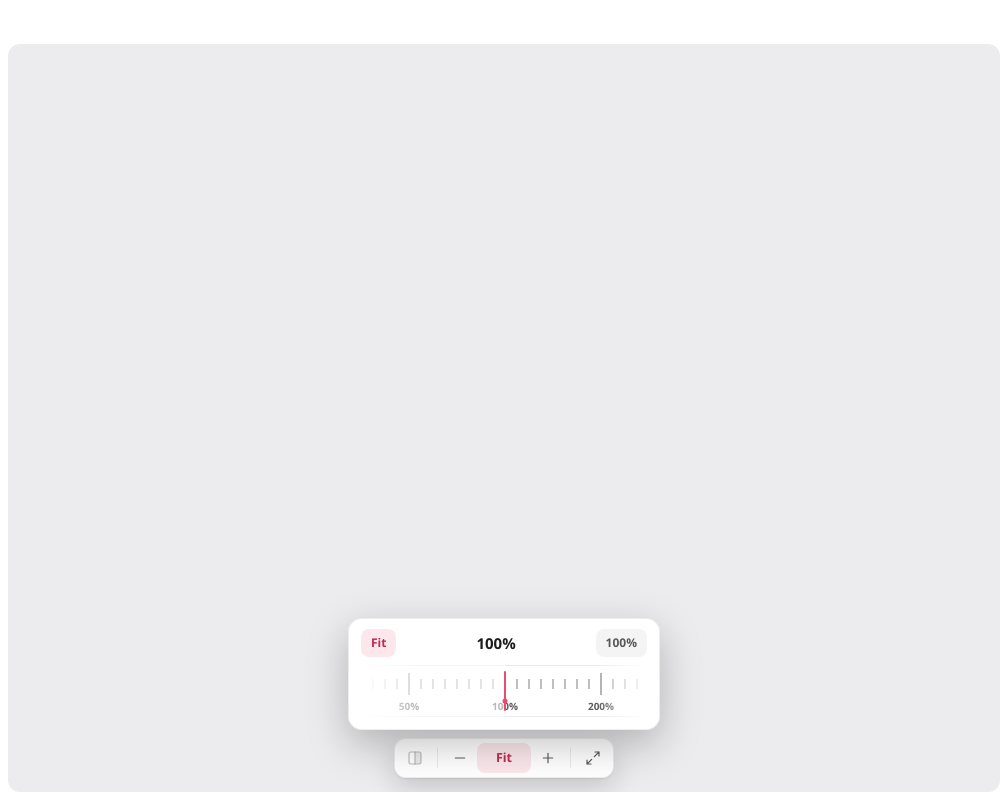
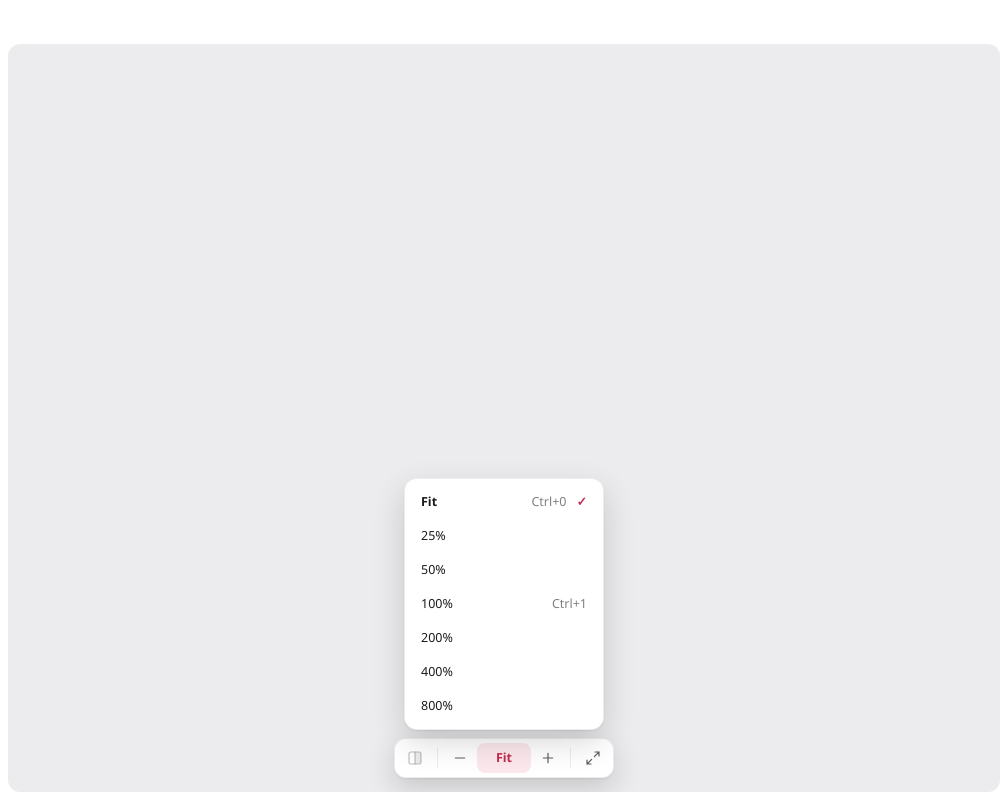
Before and after one commit to zzvimalzz/pomelo, an Electron app: page src/features/image-editor/ui/editor.html in a window 1000 px wide. Both pictures are taken after a click on the button "Fit". Drawn offline with Linux system fonts and the light colour scheme; no server answers.

Commit message:
Replace the editor's zoom ruler with a menu of zoom levels
The zoom value now opens a menu of Fit, 25%, 50%, 100%, 200%, 400% and 800%, like the PDF window's View menu: the zoom in use is ticked, a level below Fit is greyed out, and Up, Down and Esc work in it. The menu is fully opaque in both themes.

Co-Authored-By: Claude Sonnet 5.5 <noreply@anthropic.com>

```diff
--- a/src/features/image-editor/ui/editor.css
+++ b/src/features/image-editor/ui/editor.css
@@ -1,5 +1,5 @@
 /* SPDX-License-Identifier: AGPL-3.0-or-later */
-/* The editor's own rules: the picture in its rounded well, the pill and zoom ruler, the panel. The shared window rules are in ui-shared/window.css. */
+/* The editor's own rules: the picture in its rounded well, the pill and zoom menu, the panel. The shared window rules are in ui-shared/window.css. */
 :root { --check-a: rgba(255, 255, 255, .55); --check-b: rgba(0, 0, 0, .06); }
 @media (prefers-color-scheme: dark) { :root { --check-a: rgba(255, 255, 255, .04); --check-b: rgba(255, 255, 255, .08); } }
 
@@ -30,24 +30,17 @@
 .zv { min-width: 54px; height: 30px; padding: 0 8px; border: 0; border-radius: 8px; background: none; font-size: 12.5px; font-weight: 600; font-variant-numeric: tabular-nums; color: var(--txt); cursor: pointer; }
 .zv.on { background: var(--accent-soft); color: var(--accent-ink); }
 
-.zpop { position: absolute; left: 50%; bottom: 62px; z-index: 5; width: 312px; padding: 10px 12px 12px; border-radius: 14px; background: var(--dock); border: 1px solid var(--bar-line);
-  box-shadow: inset 0 1px 0 var(--bar-hi), 0 14px 40px rgba(0, 0, 0, .25); transform: translateX(-50%); transform-origin: 50% 100%; animation: zpop-in .2s var(--out); }
-@keyframes zpop-in { from { opacity: 0; transform: translate(-50%, 6px) scale(.97); } }
-.zhead { display: flex; align-items: center; justify-content: space-between; margin-bottom: 8px; }
-.zhead b { font-size: 15px; font-weight: 700; font-variant-numeric: tabular-nums; }
-.chip { height: 28px; padding: 0 10px; border: 0; border-radius: 8px; background: var(--hover); font-size: 12px; font-weight: 600; color: var(--muted); cursor: pointer; transition: background .15s, color .15s; }
-.chip:hover { color: var(--txt); background: var(--tab-hover); }
-.chip.on { background: var(--accent-soft); color: var(--accent-ink); }
-.ruler { position: relative; width: 288px; height: 52px; overflow: hidden; border-radius: 10px; background: var(--field); box-shadow: inset 0 0 0 1px var(--line); cursor: ew-resize; touch-action: none;
-  -webkit-mask-image: linear-gradient(90deg, transparent, #000 18%, #000 82%, transparent); }
-.ruler svg { position: absolute; left: 0; top: 0; transition: transform .22s var(--out); }
-.ruler.drag svg { transition: none; }
-.ruler line { stroke: var(--faint); stroke-width: 1; }
-.ruler line.big { stroke: var(--txt); opacity: .7; }
-.ruler text { fill: var(--muted); font-size: 10px; font-weight: 600; text-anchor: middle; }
-.ruler circle { fill: var(--accent); }
-.ruler .below { fill: var(--field); opacity: .72; }
-.needle { position: absolute; left: 50%; top: 6px; bottom: 6px; width: 2px; margin-left: -1px; border-radius: 1px; background: var(--accent); }
+.zmenu { position: absolute; left: 50%; bottom: 62px; z-index: 5; min-width: 200px; padding: 6px; border-radius: 13px; background: #fff; border: 1px solid var(--bar-line);
+  box-shadow: inset 0 1px 0 var(--bar-hi), 0 1px 2px rgba(0, 0, 0, .08), 0 12px 32px rgba(0, 0, 0, .16); transform: translateX(-50%); transform-origin: 50% 100%; animation: zmenu-in .24s var(--out); }
+@keyframes zmenu-in { from { opacity: 0; transform: translate(-50%, 8px) scale(.96); } }
+.zmenu .mi { width: 100%; display: flex; align-items: center; height: 34px; padding: 0 10px; border: 0; border-radius: 8px; background: none; text-align: left; font-size: 12.5px; font-variant-numeric: tabular-nums; color: var(--txt); cursor: pointer; }
+.zmenu .mi:hover:not(:disabled) { background: var(--hover); }
+.zmenu .mi:focus-visible { outline: 2px solid var(--accent); outline-offset: -2px; }
+.zmenu .mi:disabled { color: var(--faint); cursor: default; }
+.zmenu .mi.on { font-weight: 700; }
+.zmenu .mi.on::after { content: '\2713'; margin-left: 10px; color: var(--accent-ink); }
+.zmenu kbd { margin-left: auto; padding: 0; border: 0; background: none; color: var(--faint); font: inherit; font-weight: 500; }
+@media (prefers-color-scheme: dark) { .zmenu { background: rgb(44, 44, 48); } .zmenu .mi:hover:not(:disabled) { background: rgba(255, 255, 255, .1); } }
 
 #panel { --rail: 320px; display: flex; justify-content: flex-end; transition: width .32s var(--out); }
 #panel.still { transition: none; }
@@ -66,5 +59,5 @@ body.full .titletools { margin-right: 8px; }
 body.full .well { margin-top: 8px; }
 
 @media (prefers-reduced-motion: reduce) {
-  .well, #panel, .pill, .zpop, .ruler svg, .stage.first, .views[data-turn] .view, body.full .titlerow, .chip { animation: none; transition: none; }
+  .well, #panel, .pill, .zmenu, .stage.first, .views[data-turn] .view, body.full .titlerow { animation: none; transition: none; }
 }
--- a/src/features/image-editor/ui/editor.html
+++ b/src/features/image-editor/ui/editor.html
@@ -24,13 +24,10 @@
         <div class="gpu" id="gpu" hidden><span id="gpuicon"></span><b>Can't show this image</b><span>Editing needs graphics acceleration, which is off on this PC.</span></div>
         <div class="pill" id="pill">
           <button class="ib" id="compare" type="button" disabled></button><i class="sep"></i>
-          <button class="ib" id="zoomout" type="button"></button><button class="zv" id="zoomval" type="button" title="Zoom" aria-haspopup="dialog"></button><button class="ib" id="zoomin" type="button"></button><i class="sep"></i>
+          <button class="ib" id="zoomout" type="button"></button><button class="zv" id="zoomval" type="button" title="Zoom" aria-haspopup="menu"></button><button class="ib" id="zoomin" type="button"></button><i class="sep"></i>
           <button class="ib" id="fullscreen" type="button"></button>
         </div>
-        <div class="zpop" id="zpop" role="dialog" aria-label="Zoom" hidden>
-          <div class="zhead"><button class="chip" id="zfit" type="button">Fit</button><b id="znum"></b><button class="chip" id="z100" type="button">100%</button></div>
-          <div class="ruler" id="zruler" title="Zoom"><i class="needle"></i></div>
-        </div>
+        <div class="zmenu" id="zmenu" role="menu" aria-label="Zoom" hidden></div>
       </main>
       <aside class="panel" id="panel"><div class="inner" id="inner">
         <div class="seg3" id="tools" role="radiogroup" aria-label="Tool">
--- a/src/features/image-editor/ui/view.js
+++ b/src/features/image-editor/ui/view.js
@@ -1,21 +1,19 @@
 // SPDX-License-Identifier: AGPL-3.0-or-later
-// The well and what is round it: the picture's zoom and pan, the pill with the zoom buttons, the zoom ruler, the panel that hides, and
+// The well and what is round it: the picture's zoom and pan, the pill with the zoom buttons, the zoom menu, the panel that hides, and
 // full screen. Zoom is canvas pixels for each picture pixel, so 100 % is one picture pixel for each screen pixel. A classic script that
 // adds window.editorView; show(tab) takes a tab { width, height, alpha, pixels, view } and keeps its texture while it is on show.
 (() => {
-  const { icon } = window.pomeloUi;
+  const { icon, el } = window.pomeloUi;
   const { label, bind } = window.editorKeys;
   const api = window.editorApi;
   const $ = (id) => document.getElementById(id);
-  const well = $('well'), canvas = $('canvas'), stage = $('stage'), checker = $('checker'), zpop = $('zpop'), zruler = $('zruler');
+  const well = $('well'), canvas = $('canvas'), stage = $('stage'), checker = $('checker'), zmenu = $('zmenu'), zoomval = $('zoomval');
   const body = document.body, panel = $('panel'), panelButton = $('panelbtn'), pill = $('pill');
 
   const AIR = 32;
   const MAX_ZOOM = 8;
   const STEPS = [0.125, 0.25, 1 / 3, 0.5, 2 / 3, 1, 1.5, 2, 3, 4, 6, 8];
-  const RULER_PX = 96;
-  const RULER_MID = 144;
-  const SNAP_PX = 6;
+  const PRESETS = [0.25, 0.5, 1, 2, 4, 8];
   const clamp = (v, low, high) => Math.min(Math.max(v, low), high);
   const reduced = () => matchMedia('(prefers-reduced-motion: reduce)').matches;
   const dpr = () => window.devicePixelRatio || 1;
@@ -81,7 +79,7 @@
       if (renderer && !lost && renderer.fits(tab.width, tab.height)) tab.texture = renderer.upload(tab.width, tab.height, tab.pixels);
       else tab.gpu = true;
     }
-    closeRuler();
+    closeMenu();
     gpuState();
     draw();
     if (how === 'first') stage.classList.add('first');
@@ -107,7 +105,7 @@
     want();
   }
 
-  // Zoom at once, for the wheel and the ruler, which follow the hand.
+  // Zoom at once, for the mouse wheel, which follows the hand.
   function zoomNow(zoom, px, py) {
     cancelAnimationFrame(tween);
     apply(target(zoom, px, py));
@@ -145,12 +143,12 @@
   }, { passive: false });
 
   well.addEventListener('dblclick', (e) => {
-    if (e.target.closest('.pill, .zpop') || !shown?.texture) return;
+    if (e.target.closest('.pill, .zmenu') || !shown?.texture) return;
     zoomTo(shown.view.fit ? 1 : 'fit', ...aboutPointer(e));
   });
 
   well.addEventListener('pointerdown', (e) => {
-    if (!well.classList.contains('pan') || e.button !== 0 || e.target.closest('.pill, .zpop')) return;
+    if (!well.classList.contains('pan') || e.button !== 0 || e.target.closest('.pill, .zmenu')) return;
     cancelAnimationFrame(tween);
     well.setPointerCapture(e.pointerId);
     well.classList.add('panning');
@@ -176,64 +174,52 @@
   $('zoomin').onclick = zoomIn;
   $('gpuicon').innerHTML = icon('image');
 
-  // The zoom ruler: one doubling every 96 px from 3 % to 800 %, veiled below Fit, which the zoom never goes under. It snaps to Fit and to 100 %.
-  const rulerX = (zoom) => (Math.log2(zoom) + 5) * RULER_PX;
-  let ticks = '';
-  for (let i = 0; i <= 64; i++) {
-    const x = RULER_MID + i * 12, long = i % 8 === 0;
-    ticks += `<line class="${long ? 'big' : ''}" x1="${x}" x2="${x}" y1="${long ? 8 : 14}" y2="${long ? 30 : 24}"/>`;
+  function item(text, key, zoom, run) {
+    const b = el('button', 'mi');
+    b.type = 'button';
+    b.setAttribute('role', 'menuitem');
+    b.dataset.zoom = zoom;
+    b.append(el('span', '', text));
+    if (key) b.append(el('kbd', '', key));
+    b.onclick = () => { closeMenu(); run(); };
+    return b;
   }
-  ['3%', '6%', '12.5%', '25%', '50%', '100%', '200%', '400%', '800%'].forEach((text, i) => { ticks += `<text x="${RULER_MID + i * RULER_PX}" y="45">${text}</text>`; });
-  zruler.insertAdjacentHTML('afterbegin', `<svg width="1056" height="52" viewBox="0 0 1056 52">${ticks}<rect class="below" x="0" y="0" height="52"/><circle r="2.5" cy="36"/></svg>`);
-  const scale = zruler.querySelector('svg'), veil = scale.querySelector('.below'), dot = scale.querySelector('circle');
+  zmenu.append(item('Fit', label('fit'), 'fit', () => zoomTo('fit')), ...PRESETS.map((z) => item(`${z * 100}%`, z === 1 ? label('actualSize') : '', z, () => zoomTo(z))));
 
+  // A preset below Fit is greyed out, because the zoom never goes under Fit.
   function readout() {
-    const fit = !shown || shown.view.fit, zoom = here(), percent = `${Math.round(zoom * 100)}%`;
-    $('zoomval').textContent = fit ? 'Fit' : percent;
-    if (zpop.hidden) return;
-    $('znum').textContent = percent;
-    $('zfit').classList.toggle('on', fit);
-    $('z100').classList.toggle('on', !fit && zoom === 1);
-    scale.style.transform = `translateX(${-rulerX(zoom)}px)`;
-    const fitX = RULER_MID + rulerX(shown ? fitZoom(shown) : 1);
-    dot.setAttribute('cx', fitX);
-    veil.setAttribute('width', fitX);
+    const fit = !shown || shown.view.fit, zoom = here();
+    zoomval.textContent = fit ? 'Fit' : `${Math.round(zoom * 100)}%`;
+    if (zmenu.hidden) return;
+    const floor = shown ? fitZoom(shown) : 0;
+    for (const b of zmenu.children) {
+      const z = b.dataset.zoom === 'fit' ? null : Number(b.dataset.zoom);
+      b.classList.toggle('on', z === null ? fit : !fit && Math.abs(zoom - z) < 0.005);
+      b.disabled = z !== null && z < floor * 0.999;
+    }
   }
 
-  function closeRuler() {
-    zpop.hidden = true;
-    $('zoomval').classList.remove('on');
-    $('zoomval').setAttribute('aria-expanded', 'false');
+  function closeMenu() {
+    if (zmenu.contains(document.activeElement)) zoomval.focus({ preventScroll: true });
+    zmenu.hidden = true;
+    zoomval.classList.remove('on');
+    zoomval.setAttribute('aria-expanded', 'false');
   }
-  $('zoomval').onclick = () => {
-    if (!zpop.hidden) { closeRuler(); return; }
-    zpop.hidden = false;
-    $('zoomval').classList.add('on');
-    $('zoomval').setAttribute('aria-expanded', 'true');
-    scale.style.transition = 'none';
+  zoomval.onclick = () => {
+    if (!zmenu.hidden) { closeMenu(); return; }
+    zmenu.hidden = false;
+    zoomval.classList.add('on');
+    zoomval.setAttribute('aria-expanded', 'true');
     readout();
-    scale.getBoundingClientRect();
-    scale.style.transition = '';
+    (zmenu.querySelector('.on:not(:disabled)') ?? zmenu.querySelector('.mi:not(:disabled)'))?.focus({ preventScroll: true });
   };
-  $('zfit').onclick = () => zoomTo('fit');
-  $('z100').onclick = () => zoomTo(1);
-  document.addEventListener('pointerdown', (e) => { if (!zpop.hidden && !e.target.closest('#zpop, #zoomval')) closeRuler(); });
-  zruler.addEventListener('dblclick', () => zoomTo('fit'));
-  zruler.addEventListener('pointerdown', (e) => {
-    if (!shown?.texture) return;
-    zruler.setPointerCapture(e.pointerId);
-    zruler.classList.add('drag');
-    const started = e.clientX, start = Math.log2(here());
-    const move = (m) => {
-      const fit = fitZoom(shown);
-      let zoom = 2 ** (start - (m.clientX - started) / RULER_PX);
-      if (Math.abs(Math.log2(zoom)) * RULER_PX < SNAP_PX) zoom = 1;
-      if (Math.log2(zoom / fit) * RULER_PX < SNAP_PX) zoom = fit;
-      zoomNow(Math.min(zoom, MAX_ZOOM), 0, 0);
-    };
-    const up = () => { zruler.classList.remove('drag'); zruler.removeEventListener('pointermove', move); zruler.removeEventListener('pointerup', up); };
-    zruler.addEventListener('pointermove', move);
-    zruler.addEventListener('pointerup', up);
+  document.addEventListener('pointerdown', (e) => { if (!zmenu.hidden && !e.target.closest('#zmenu, #zoomval')) closeMenu(); });
+  zmenu.addEventListener('keydown', (e) => {
+    const step = { ArrowDown: 1, ArrowUp: -1 }[e.key];
+    if (!step) return;
+    const items = [...zmenu.querySelectorAll('.mi:not(:disabled)')];
+    items[(items.indexOf(document.activeElement) + step + items.length) % items.length]?.focus({ preventScroll: true });
+    e.preventDefault();
   });
 
   const panelOpen = () => panel.classList.contains('open');
@@ -270,7 +256,7 @@
   bind('zoomIn', zoomIn);
   bind('zoomOut', zoomOut);
   bind('escape', () => {
-    if (!zpop.hidden) closeRuler();
+    if (!zmenu.hidden) closeMenu();
     else if (isFull()) api.fullScreen(false);
     else return false;
     return true;
```
Also changed, not shown: test/ui/editor-shot.js (+19 -12 lines), CHANGELOG.md, src/features/image-editor/README.md.
